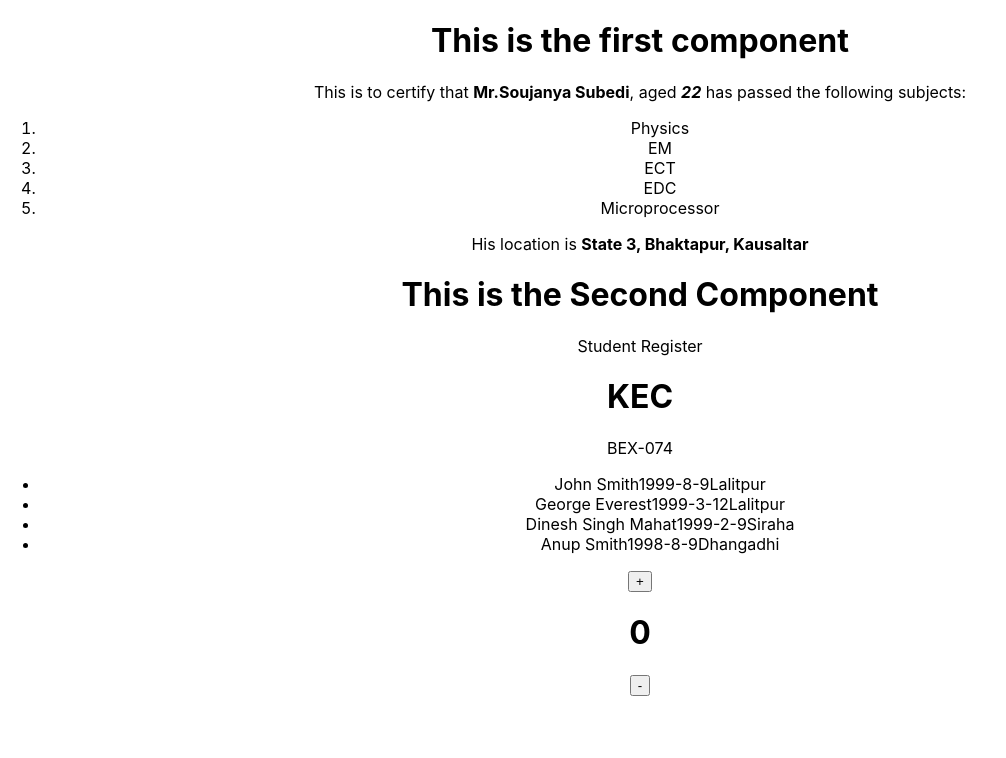
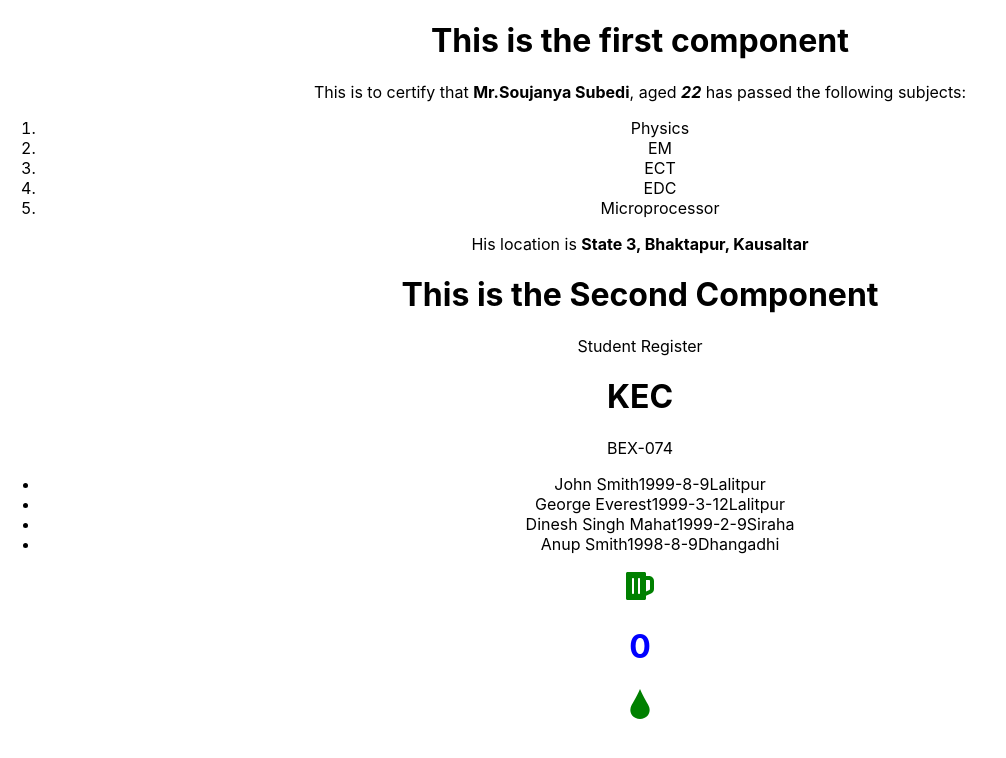
Before and after one commit to Souji-hub/first-React-app, a React (Create React App) app: page / in a window 1280 px wide. Shown: the top 758 px of the page, without its empty margins (0-1006 px from the left). Built offline with nearby package versions, Linux system fonts and the light colour scheme.

Commit message:
icons-fun

```diff
--- a/src/components/Counter.js
+++ b/src/components/Counter.js
@@ -1,17 +1,27 @@
-import { useState } from "react"
+import { useState } from "react";
+import { FaBeer } from "react-icons/fa";
+import { GiWaterDrop } from "react-icons/gi";
 import React from "react";
 
-const Counter =() => {
-
-        const [count,setCount] = useState(0);
-
-        return(
-            <div>
-                <button onClick={()=> setCount(count+1) } >+</button>
-                <h1>{count}</h1>
-                <button onClick={()=> setCount(count >1? count-1:count)}>-</button>
-            </div>
-        )
-}
+const Counter = () => {
+  const [count, setCount] = useState(0);
+    const [hovered, setHovered]= useState(false);
+  return (
+    <div>
+      <FaBeer
+        size={32}
+        color={count >= 4 ? "red" : "green"}
+        onClick={() => setCount(count + 1)}
+      />
+      <h1 style={{ color: `${hovered ? "yellow" : "blue"}` }}
+       onMouseOver={()=>setHovered(true)}
+       >{count}</h1>
+     <GiWaterDrop
+     size={32}
+     color={count >= 4 ? "blue" : "green"}
+     onClick={() => setCount(count > 1 ? count - 1 : count)}/>
+    </div>
+  );
+};
 
 export default Counter;
```
